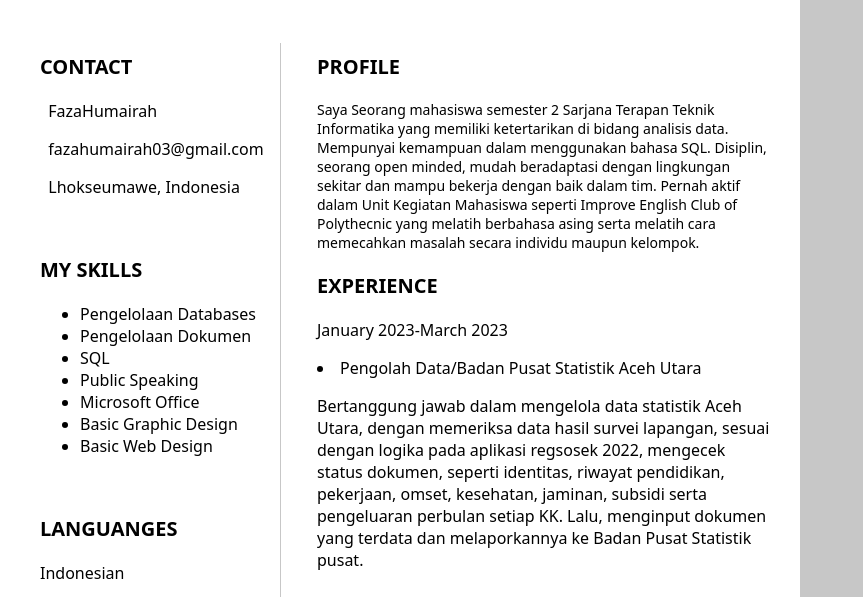
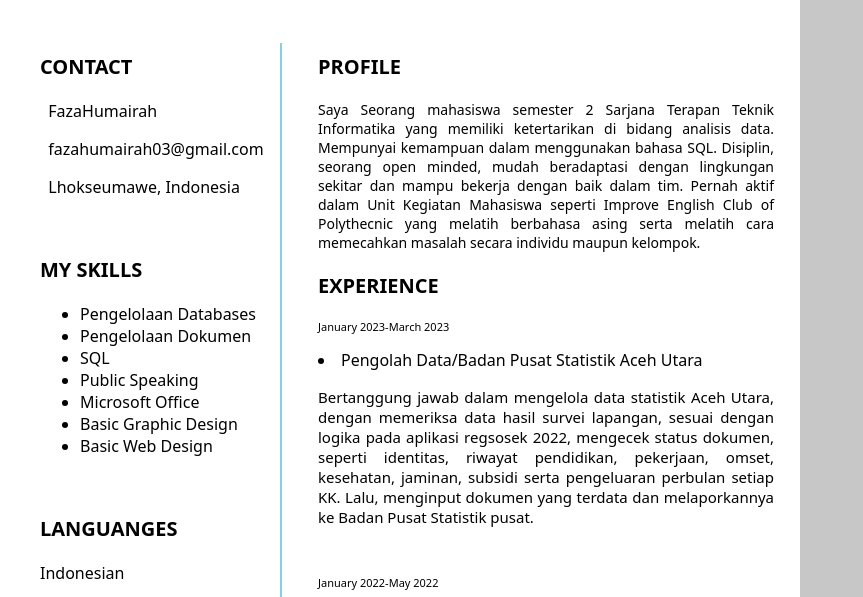
Before and after one commit to FazaHumairah/FazaHumairah.github.io, a plain HTML site: page index.html in a window 1280 px wide. Shown: the part 336-933 px from the top of the page, without its empty margins (0-863 px from the left). Drawn offline with Linux system fonts and the light colour scheme.

Commit message:
Update index.css

```diff
--- a/index.css
+++ b/index.css
@@ -9,7 +9,7 @@ body{
     clear:both;
 }
 .main{
-    height: 1150px;
+    height: 1520px;
     width: 800px;
     background-color: white;
     box-shadow: 5px 7px 15 px 5px #b9b6b6;
@@ -25,7 +25,7 @@ body{
         border-radius: 50%;
 }
 .p1{
-    color:white;
+    color: white;
     font-size: 40px;
     font-weight: bold;
     margin: 0px;
@@ -45,8 +45,8 @@ margin-top: 10px;
         float: left;
 }
 .line{
-    border-left: 1px solid #c7c7c7;
-    height: 800px;
+    border-left: 2px solid skyblue;
+    height: 1000px;
     width: 2%;
     margin-top: 30px;
     float:left;
@@ -74,6 +74,23 @@ color:#151b29;
             color: #c7c7c7
 }
 .p-4{
-    font-size: 14px;
-    color: #c7c7c7
+    font-size: 14px
 }
+.p-5{
+    text-align: justify;
+}
+
+.fas{
+        color: black;
+}
+
+.hp{
+    text-align: left;
+    font-size: 11px;
+}
+
+.he{
+    font-style: bold;
+    font-size: 15px;
+    text-align: justify;
+}
```
